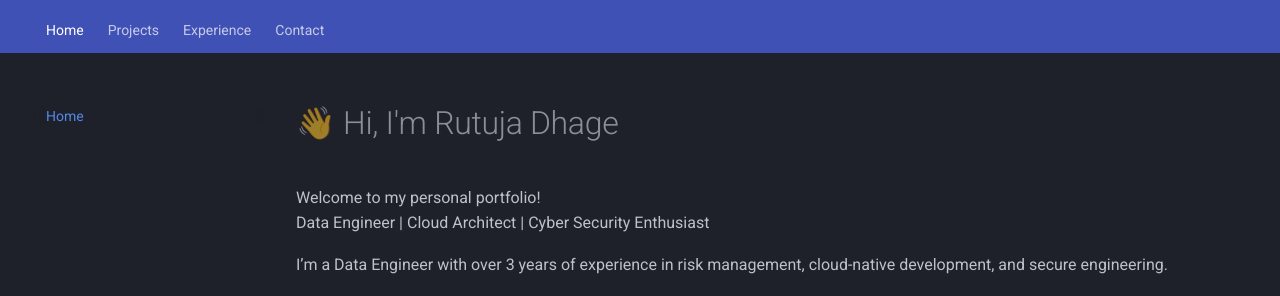
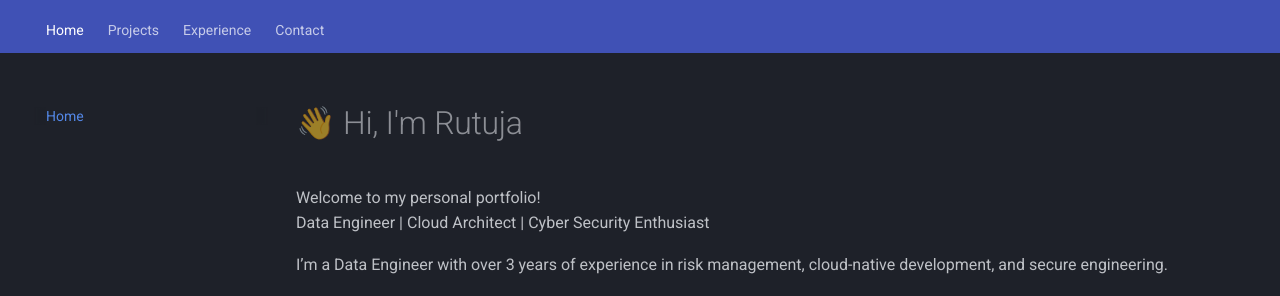
Before and after one commit to rutujadhage/rutujadhage_site, an MkDocs documentation site: the page built from docs/index.md, in a window 1280 px wide. Shown: the part 362-658 px from the top of the page. Built offline with MkDocs 1.6.1 and Material for MkDocs 9.7.7, drawn with Linux system fonts in a browser that asks for light colours.

Commit message:
Update index.md

```diff
--- a/docs/index.md
+++ b/docs/index.md
@@ -1,4 +1,4 @@
-# 👋 Hi, I'm Rutuja Dhage
+# 👋 Hi, I'm Rutuja
 
 Welcome to my personal portfolio!
 Data Engineer | Cloud Architect | Cyber Security Enthusiast
```
